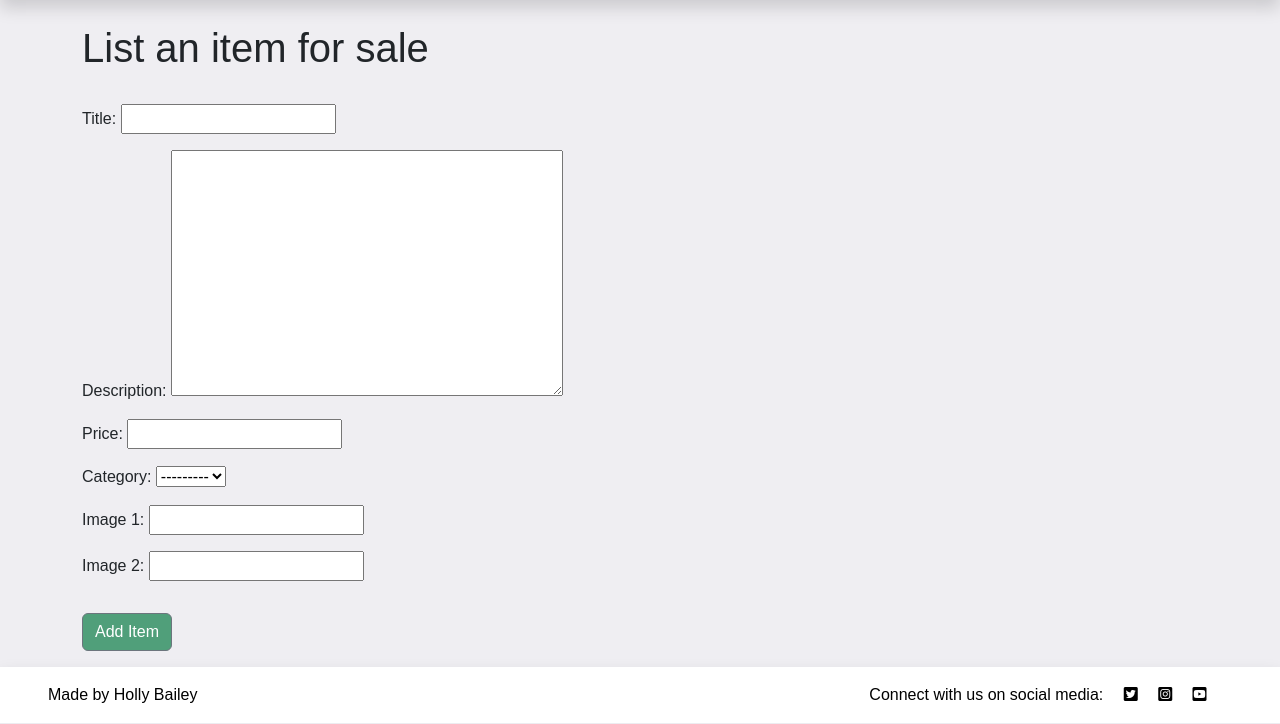
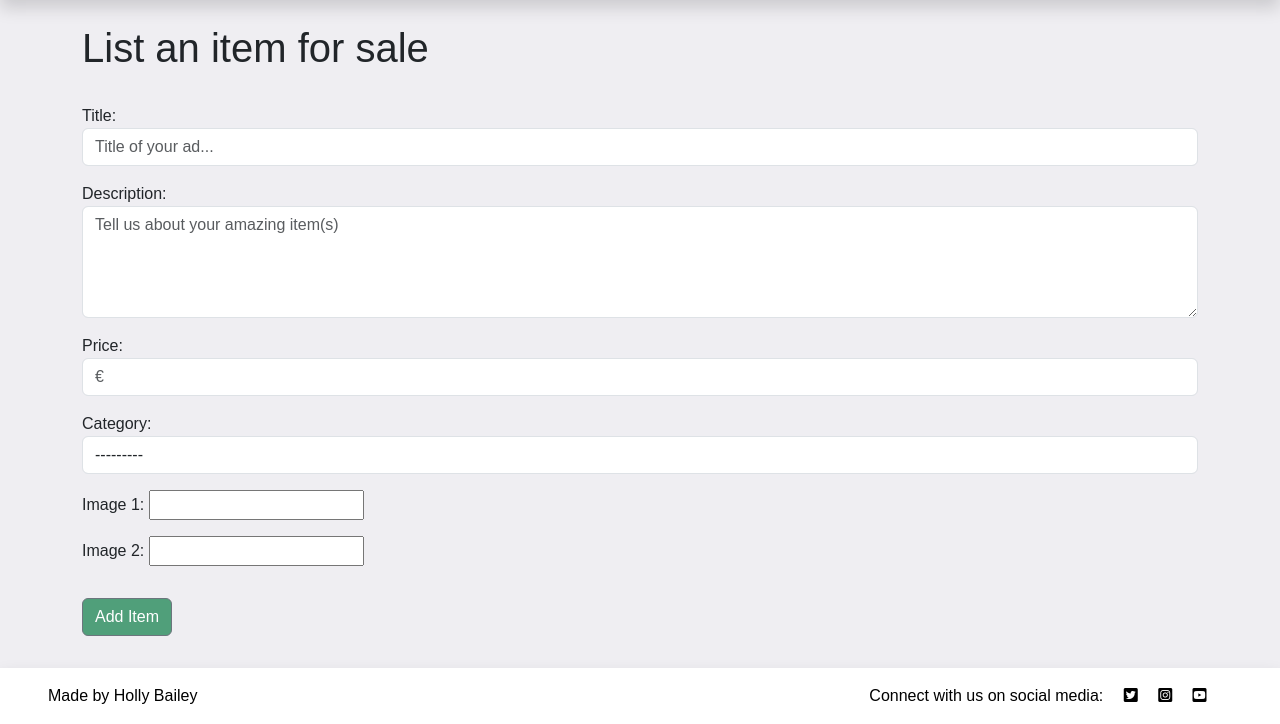
Before and after one commit to h-bails/classifieds, a Django app: page /new_ad/ in a window 1280 px wide. Shown: the part 114-838 px from the top of the page. Run offline with Django 3.2, Linux system fonts and the light colour scheme; the visitor is signed in with stand-in values (Sample User, id 1); data that the repository does not hold is empty; some libraries are stand-ins or nearby versions; some web fonts are replaced.

Commit message:
Add Bootstrap styles to Django forms

```diff
--- a/classifieds/forms.py
+++ b/classifieds/forms.py
@@ -2,6 +2,7 @@ from django import forms
 from .models import Advertisement
 from django.contrib.auth.models import User
 from cloudinary.forms import CloudinaryFileField
+from django.forms import ModelForm, TextInput, EmailInput
 
 
 # Form to create a new ad instance.
@@ -28,9 +29,29 @@ class AdForm(forms.ModelForm):
         model = Advertisement
         fields = ['title', 'description', 'price',
                   'category', 'image_1', 'image_2']
+        widgets = {
+            'title': TextInput(attrs={
+                'class': "form-control",
+                'placeholder': 'Title of your ad...'
+            }),
+            'description': forms.Textarea(attrs={
+                'class': "form-control",
+                'style': 'height: 7rem',
+                'placeholder': 'Tell us about your amazing item(s)'
+            }),
+            'price': forms.NumberInput(attrs={
+                'class': "form-control",
+                'placeholder': '€'
+            }),
+            'category': forms.Select(attrs={
+                'class': "form-control",
+                'placeholder': '€'
+            }),
+        }
 
 
 # Form for a potential buyer to get in touch with a seller.
 class ContactForm(forms.Form):
-    message = forms.CharField(widget=forms.Textarea)
+    message = forms.CharField(widget=forms.Textarea(attrs={
+                              'class': "form-control mt-3", 'style': 'height: 8rem', 'placeholder': 'Type your message to the seller. Your contact details will be automatically included in the email.'}))
     fields = ['message']
--- a/templates/index.html
+++ b/templates/index.html
@@ -11,10 +11,10 @@
 
 <!-- Ad list -->
 <div class="container flex-wrap py-5">
-    <div class="row justify-content-between">
+    <div class="row justify-content-start gap-5">
         <h2>Latest ads:</h2>
         {% for advertisement in advertisement_list %}
-        <div class="card col-lg-3 my-2">
+        <div class="card col-lg-2 my-2">
             <div class="card-body">
                 <a href="{% url 'ad_detail' advertisement.identifier  %}">
                     <h4 class="card-title text-decoration-none">{{ advertisement.title }}</h4>
--- a/templates/new_ad.html
+++ b/templates/new_ad.html
@@ -3,6 +3,7 @@
 {% block content %}
 
 <div class="container">
+    <div class="row">
         <h1 class="py-4">List an item for sale</h1>
         <form method="POST" enctype="multipart/form-data" action="{% url 'new_ad' %}">
             {% csrf_token %}
@@ -14,4 +15,5 @@
             </div>
         </form>
     </div>
+</div>
 {%endblock%}
```
Also changed, not shown: templates/ad_detail.html (+18 -9 lines). Lines whose indentation alone changed are shown as unchanged.
